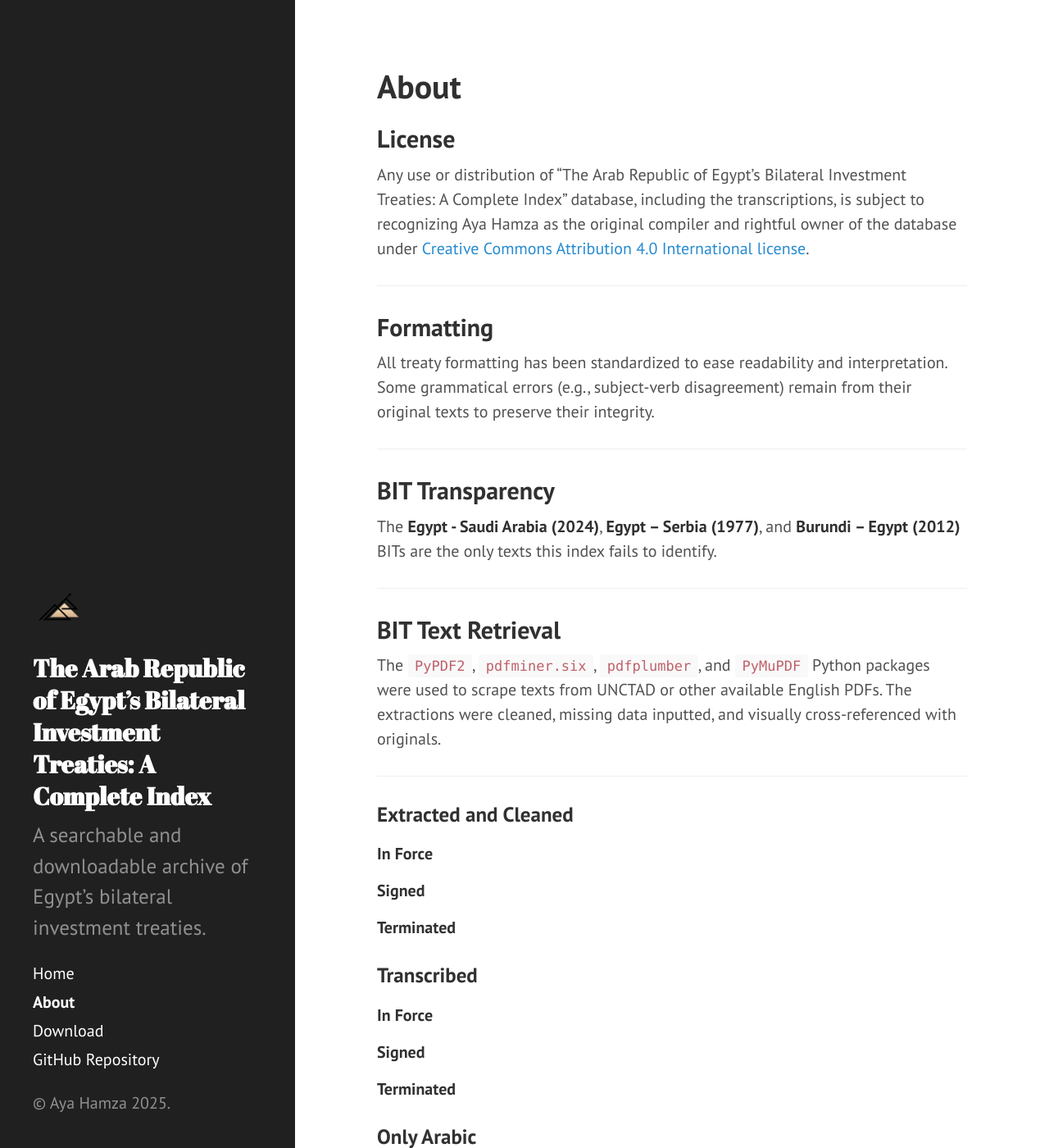
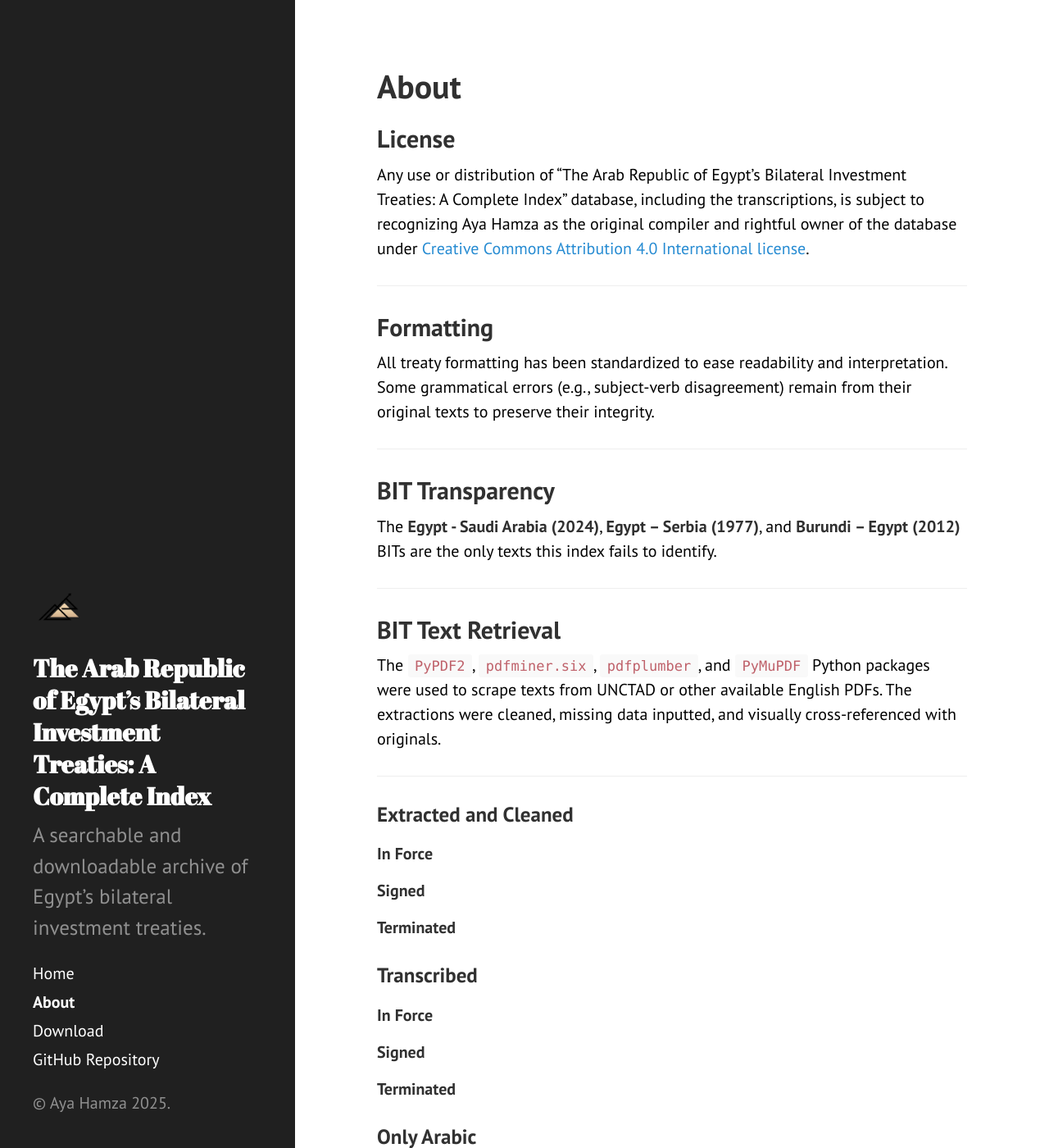
Before and after one commit to ayahamza1/MENABITs, a Jekyll site: the page built from about.md, in a window 1280 px wide and 1400 px high. Shown: the whole window at 82% size. Built offline with Jekyll 4.4.1, drawn with Linux system fonts in a browser that asks for light colours.

Commit message:
Update hyde.css

```diff
--- a/public/css/hyde.css
+++ b/public/css/hyde.css
@@ -34,8 +34,6 @@
 .sidebar {
   text-align: center;
   padding: 2rem 1rem;
-  color: rgba(255,255,255,.5);
-  background-color: #202020;
 }
 @media (min-width: 48em) {
   .sidebar {
@@ -48,10 +46,10 @@
   }
 }
 .sidebar a {
-  color: #fff;
+  color: inherit;
 }
 .sidebar-about h1 {
-  color: #fff;
+  color: inherit;
   margin-top: 0;
   font-family: "Abril Fatface", serif;
   font-size: 1.5rem;
@@ -130,7 +128,7 @@
 .theme-base-09 .content a,
 .theme-base-09 .related-posts li a:hover { color: #d28445; }
 
-.theme-base-0a .sidebar { background-color: #f4bf75; }
+theme-base-0a .sidebar { background-color: #f4bf75; }
 .theme-base-0a .content a,
 .theme-base-0a .related-posts li a:hover { color: #f4bf75; }
 
@@ -200,7 +198,7 @@
 
 .logo-img {
   height: auto;
-  max-height: 100px;
+  max-height: 140px;
   max-width: 100%;
   margin-bottom: 1.5rem;
   display: block;
@@ -211,6 +209,26 @@
 }
 
 @media (prefers-color-scheme: light) {
+  body {
+    background-color: #ffffff;
+    color: #000000;
+  }
+
+  .sidebar {
+    background-color: #202020;
+    color: rgba(255, 255, 255, 0.5);
+  }
+
+  .sidebar a,
+  .sidebar-about h1 {
+    color: #ffffff;
+  }
+
+  .content {
+    background-color: #ffffff;
+    color: #000000;
+  }
+
   .logo-light {
     display: none;
   }
@@ -218,3 +236,40 @@
     display: block;
   }
 }
+
+@media (prefers-color-scheme: dark) {
+  body {
+    background-color: #121212;
+    color: #f0f0f0;
+  }
+
+  .sidebar {
+    background-color: #f0f0f0;
+    color: #202020;
+  }
+
+  .sidebar a,
+  .sidebar-about h1 {
+    color: #202020;
+  }
+
+  .content {
+    background-color: #121212;
+    color: #f0f0f0;
+  }
+
+  table {
+    border-color: #555;
+  }
+
+  th, td {
+    border-bottom: 1px solid #555;
+  }
+
+  .logo-light {
+    display: block;
+  }
+  .logo-dark {
+    display: none;
+  }
+}
```
